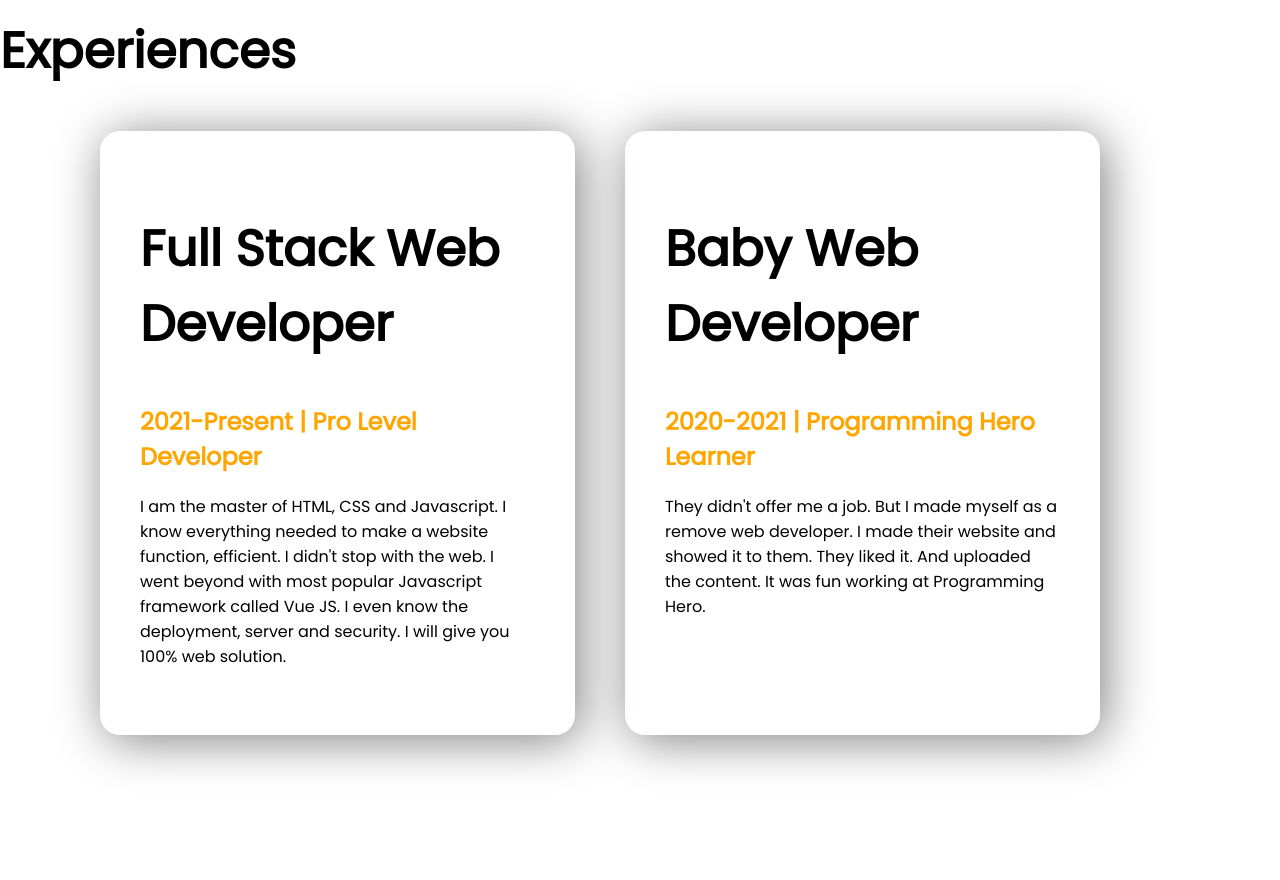
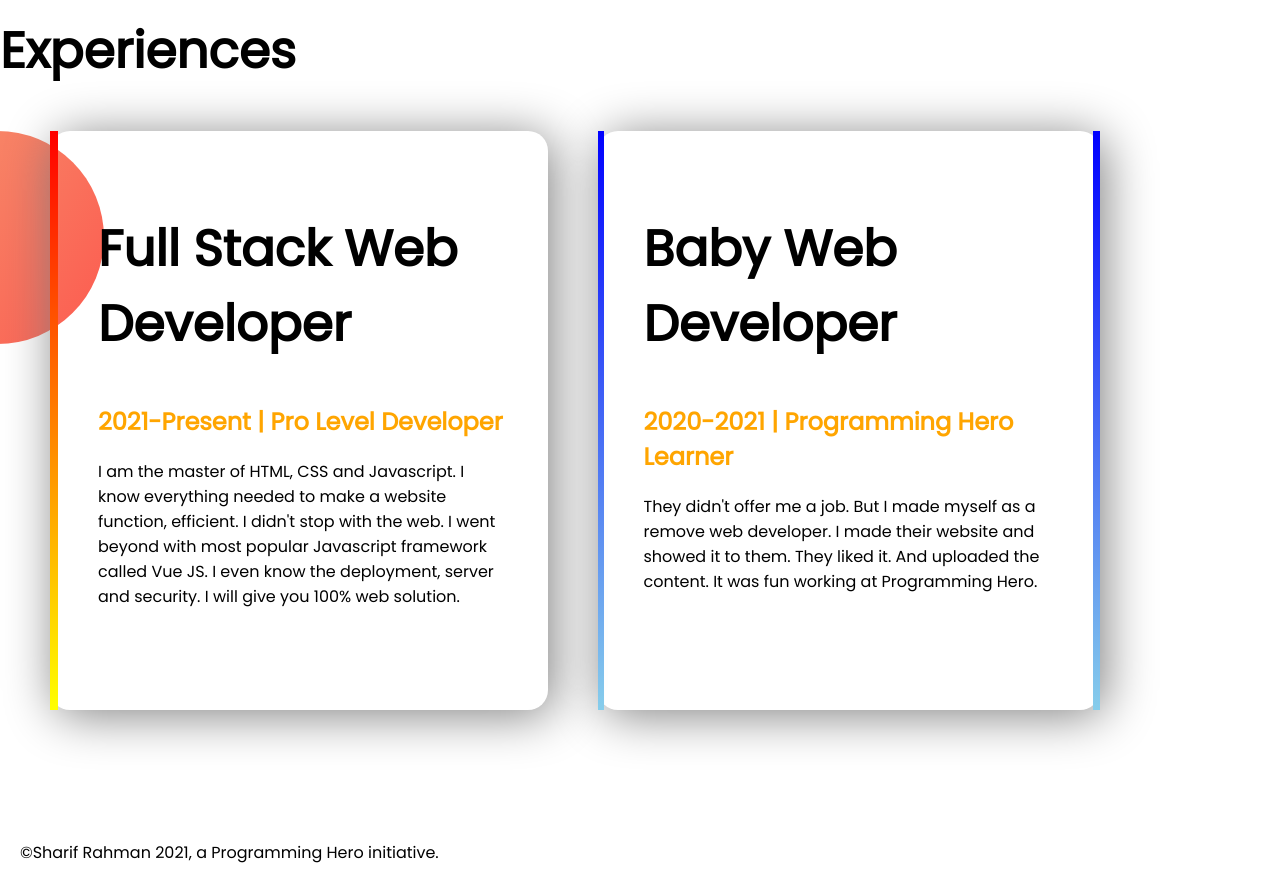
Before and after one commit to sharif764/developer-portfolio, a plain HTML site: page index.html in a window 1280 px wide. Shown: the part 1880-2760 px from the top of the page. Drawn offline with Linux system fonts and the light colour scheme.

Commit message:
portfolio done

```diff
--- a/index.css
+++ b/index.css
@@ -74,13 +74,19 @@ h1 {
 .fully {
   display: flex;
   margin-bottom: 100px;
+  background-image: url(images/exp-bg.png);
+  background-repeat: no-repeat;
 }
 .boxshadow {
   box-shadow: 5px 5px 50px gray;
-  margin-left: 100px;
+  margin-left: 50px;
   margin-bottom: 30px;
   width: 50%;
   padding: 40px;
+  border-radius: 20px;
+  border-image: linear-gradient(red, yellow);
+  border-left: 8px solid;
+  border-image-slice: 1;
   border-radius: 20px;
 }
 .boxshadow2 {
@@ -92,4 +98,12 @@ h1 {
   margin-right: 180px;
   padding-bottom: 100px;
   border-radius: 20px;
+  border-image: linear-gradient(blue, skyblue);
+  border-image-slice: 2;
+  border-left: 6px solid;
+  border-right: 7px solid;
 }
+footer {
+  padding-left: 20px;
+  padding-bottom: 15px;
+}
--- a/index.html
+++ b/index.html
@@ -70,6 +70,6 @@
      </div>
     </div>
 </section>
-
+<footer>&copy;Sharif Rahman 2021, a Programming Hero initiative.</footer>
 </body>
 </html>
```
